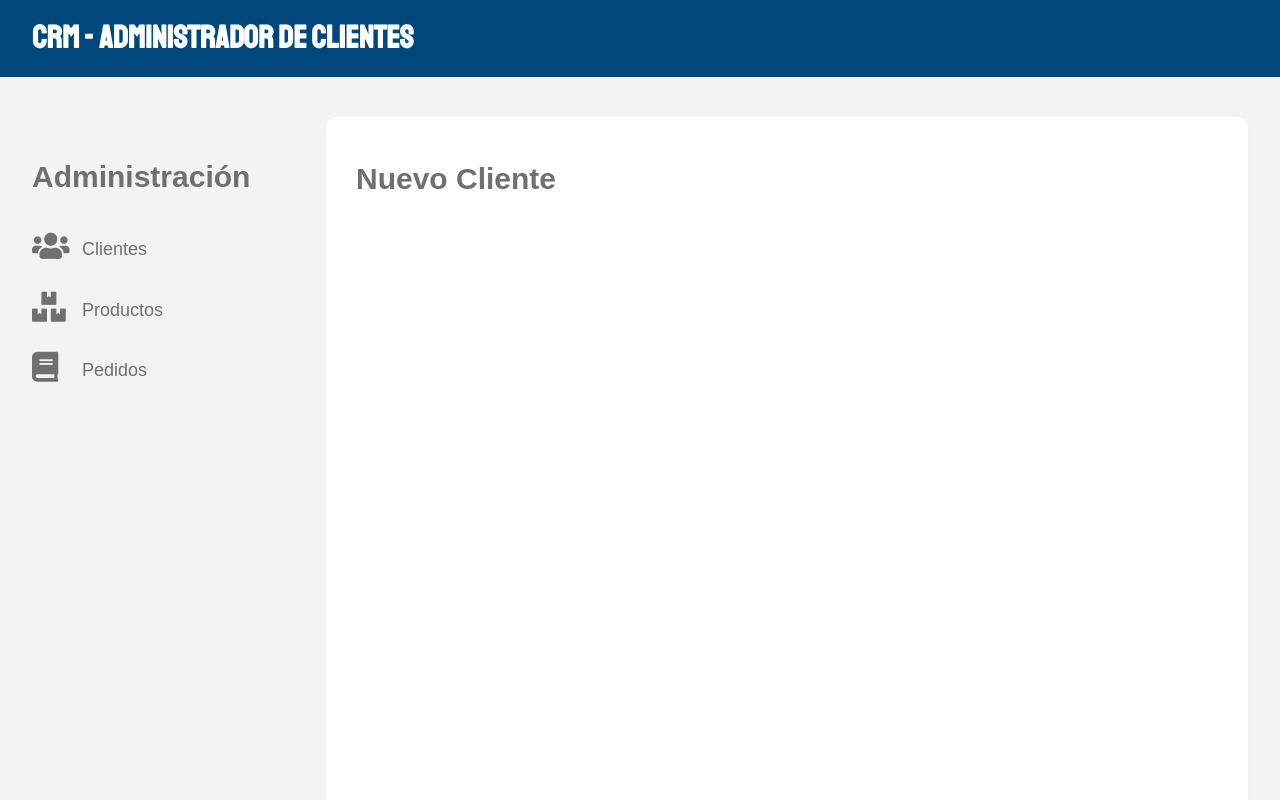
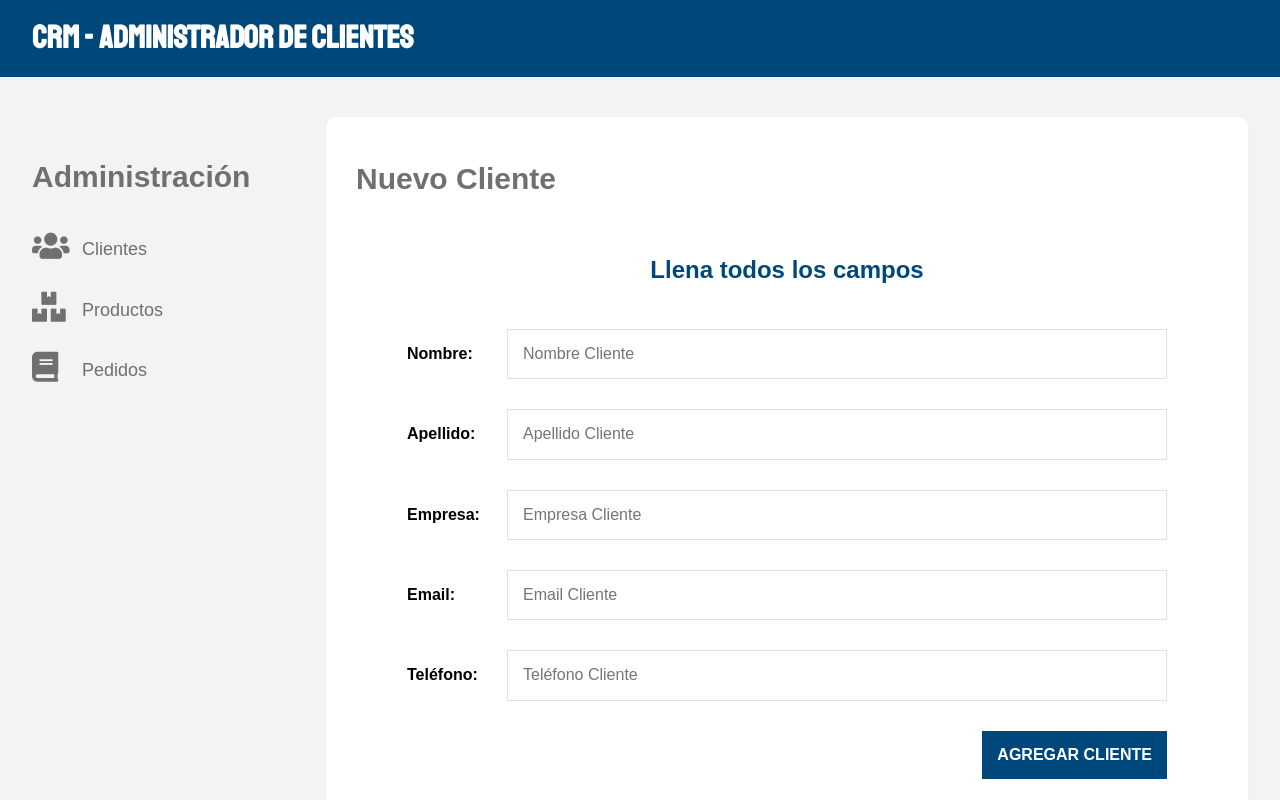
Before and after one commit to DanielGeek/node_proyectos, a React (Create React App) app in the folder 12-react-node/cliente-api/: page /clientes/nuevo in a window 1280 px wide. Shown: the top 800 px of the page. Built offline with nearby package versions, Linux system fonts and the light colour scheme.

Commit message:
326. Agregando formulario para nuevos clientes

```diff
--- a/12-react-node/cliente-api/src/componentes/clientes/NuevoCliente.js
+++ b/12-react-node/cliente-api/src/componentes/clientes/NuevoCliente.js
@@ -1,9 +1,43 @@
-import React from 'react';
+import React, { Fragment } from 'react';
 
 export const NuevoCliente = () => {
     return (
-        <h2>
-            Nuevo Cliente
-        </h2>
+        <Fragment>
+            <h2>Nuevo Cliente</h2>
+
+            <form>
+                <legend>Llena todos los campos</legend>
+
+                <div className="campo">
+                    <label>Nombre:</label>
+                    <input type="text" placeholder="Nombre Cliente" name="nombre" />
+                </div>
+
+                <div className="campo">
+                    <label>Apellido:</label>
+                    <input type="text" placeholder="Apellido Cliente" name="apellido" />
+                </div>
+
+                <div className="campo">
+                    <label>Empresa:</label>
+                    <input type="text" placeholder="Empresa Cliente" name="empresa" />
+                </div>
+
+                <div className="campo">
+                    <label>Email:</label>
+                    <input type="email" placeholder="Email Cliente" name="email" />
+                </div>
+
+                <div className="campo">
+                    <label>Teléfono:</label>
+                    <input type="email" placeholder="Teléfono Cliente" name="telefono" />
+                </div>
+
+                <div className="enviar">
+                    <input type="submit" className="btn btn-azul" value="Agregar Cliente" />
+                </div>
+
+            </form>
+        </Fragment>
     )
 }
```
Also changed, not shown: 1 other file (tests, documents, lock files or other folders).
